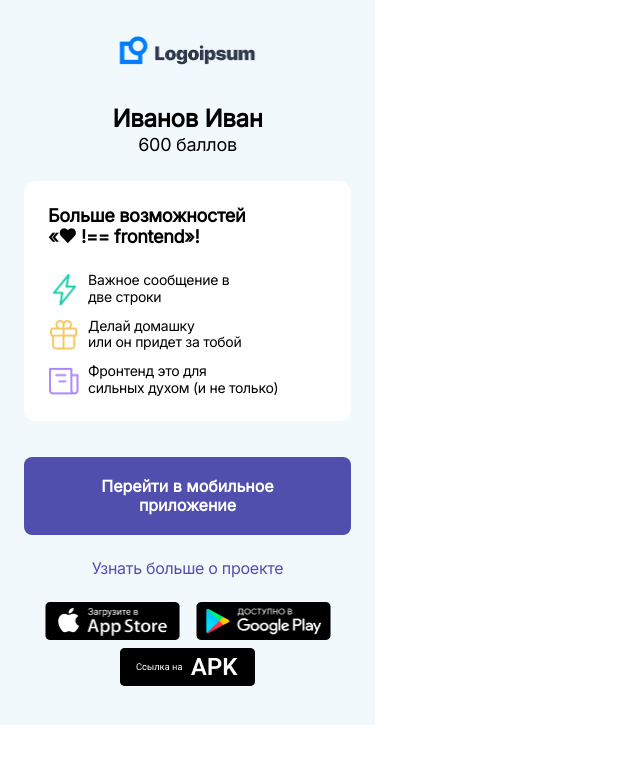
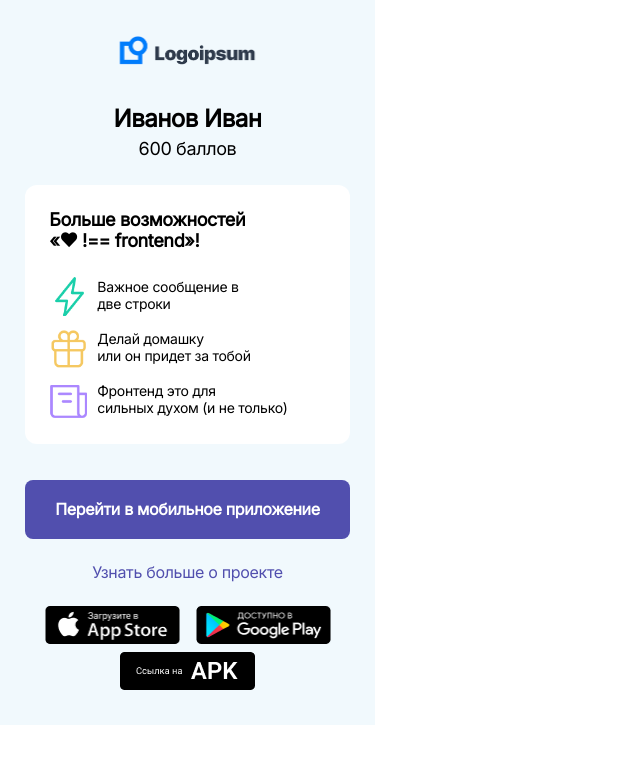
Before and after one commit to DEHuckaKpyT/front-first-proj, a plain HTML site: page index.html in a window 1280 px wide. Shown: the whole page, without its empty margins (0-640 px from the left). Drawn offline with Linux system fonts and the light colour scheme.

Commit message:
правки ПР

```diff
--- a/css/style.css
+++ b/css/style.css
@@ -1,4 +1,4 @@
-body {
+* {
     font-family: Inter;
     letter-spacing: -0.02em;
 }
@@ -49,6 +49,20 @@ h2 {
     align-self: stretch;
 }
 
+.sub-frame-title {
+    display: flex;
+    flex-direction: column;
+    align-items: center;
+    gap: 4px;
+    align-self: stretch;
+}
+
+.body-content {
+    display: flex;
+    gap: 36px;
+    flex-direction: column;
+}
+
 .content {
     display: flex;
     padding: 24px;
@@ -60,7 +74,7 @@ h2 {
     background: #FFF;
 }
 
-.content-items {
+.content-list {
     display: flex;
     flex-direction: column;
     justify-content: center;
@@ -69,20 +83,20 @@ h2 {
     align-self: stretch;
 }
 
-.content-item {
+.content-list__item {
     display: flex;
     align-items: center;
     gap: 8px;
     align-self: stretch;
 }
 
-.content-item-image {
-    width: 32px;
-    height: 32px;
+.content-list__item-image {
+    width: 40px;
+    height: 40px;
     flex-shrink: 0;
 }
 
-.content-item-description {
+.content-list__item-description {
     font-size: 14px;
     font-style: normal;
     font-weight: 400;
@@ -105,7 +119,6 @@ button.mobile-link {
     font-style: normal;
     font-weight: 600;
     line-height: 120%;
-    margin-top: 12px;
 }
 
 button.mobile-link:hover {
@@ -125,19 +138,13 @@ button.mobile-link:hover {
 
 .download-links {
     display: flex;
-    flex-direction: column;
     align-items: center;
-    gap: 8px;
-    align-self: stretch;
+    gap: 8px 16px;
+    justify-content: center;
+    flex-wrap: wrap;
 }
 
 img.download-app {
     width: 135px;
     height: 38px;
 }
-
-.download-links-first-row {
-    display: flex;
-    align-items: flex-start;
-    gap: 16px;
-}
--- a/index.html
+++ b/index.html
@@ -15,36 +15,37 @@
 
         <img class="logo-image" src="images/logo.png">
         <div class="sub-frame">
-            <div>
+            <div class="sub-frame-title">
                 <h1>Иванов Иван</h1>
                 <p class="subtitle">600 баллов</p>
             </div>
+            <div class="body-content">
                 <div class="content">
                     <h2>Больше возможностей
                         <br>«❤ !== frontend»!
                     </h2>
-                <div class="content-items">
-                    <div class="content-item">
-                        <img src="images/content-item-1.png" alt="item1" class="content-item-image">
-                        <div class="content-item-description"> Важное сообщение в<br>две строки </div>
+                    <ul class="content-list">
+                        <li class="content-list__item">
+                            <img src="images/content-item-1.png" alt="item1" class="content-list__item-image">
+                            <div class="content-list__item-description"> Важное сообщение в<br>две строки </div>
+                        </li>
+                        <li class="content-list__item">
+                            <img src="images/content-item-2.png" alt="item2" class="content-list__item-image">
+                            <div class="content-list__item-description"> Делай домашку<br>или он придет за тобой </div>
+                        </li>
+                        <li class="content-list__item">
+                            <img src="images/content-item-3.png" alt="item3" class="content-list__item-image">
+                            <div class="content-list__item-description"> Фронтенд это для<br>сильных духом (и не только)
                             </div>
-                    <div class="content-item">
-                        <img src="images/content-item-2.png" alt="item2" class="content-item-image">
-                        <div class="content-item-description"> Делай домашку<br>или он придет за тобой </div>
-                    </div>
-                    <div class="content-item">
-                        <img src="images/content-item-3.png" alt="item3" class="content-item-image">
-                        <div class="content-item-description"> Фронтенд это для<br>сильных духом (и не только) </div>
-                    </div>
-                </div>
+                        </li>
+                    </ul>
                 </div>
                 <button class="mobile-link"> Перейти в мобильное приложение </button>
+            </div>
             <div class="learn-more">Узнать больше о проекте</div>
             <div class="download-links">
-                <div class="download-links-first-row">
                 <img src="images/app-store.png" alt="App store" class="download-app">
                 <img src="images/google-play.png" alt="Google play" class="download-app">
-                </div>
                 <img src="images/apk.png" alt="APK" class="download-app">
             </div>
         </div>
```
Lines whose indentation alone changed are shown as unchanged.
